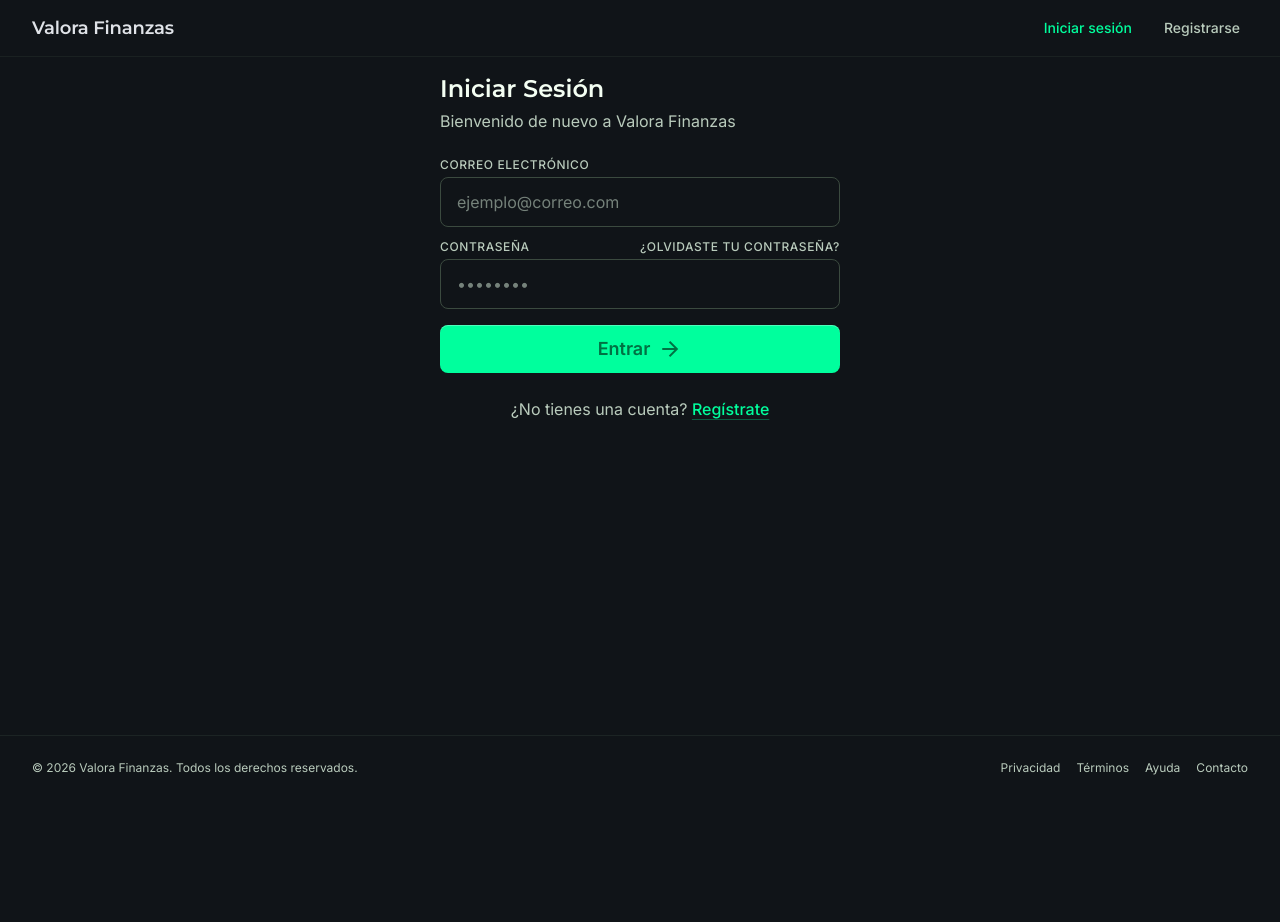
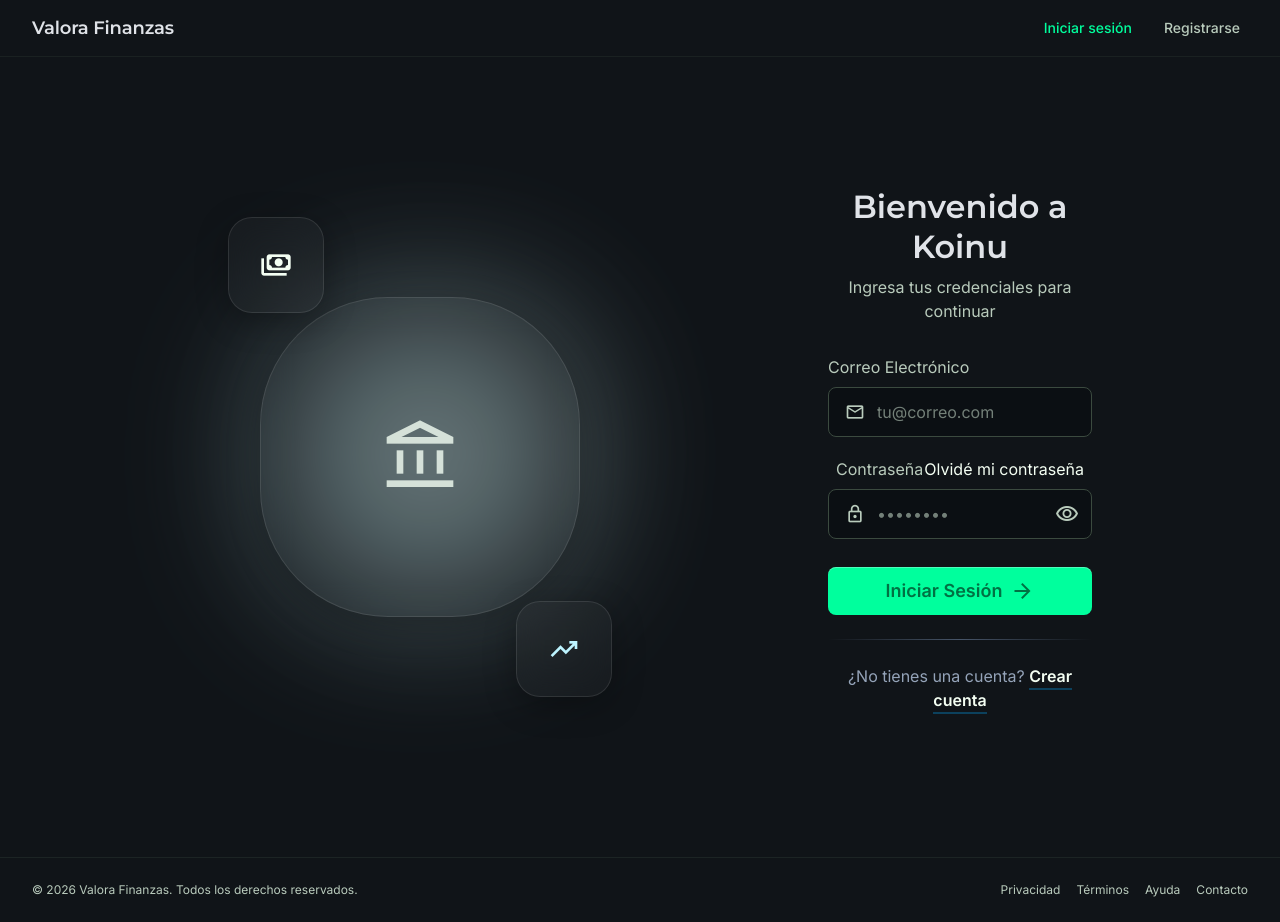
Before and after one commit to jescobar-2025070/Gestion-Finanzas-2025070, an Angular app in the folder frontend/: page /login in a window 1280 px wide. Before the commit the page ends 800 px from the top, so only its background shows below. Built offline with nearby package versions, Linux system fonts and the light colour scheme; no server answers.

Commit message:
feat(login): rediseñar interfaz con glassmorphism y elementos decorativos

```diff
--- a/frontend/src/app/features/auth/pages/login/login.css
+++ b/frontend/src/app/features/auth/pages/login/login.css
@@ -1,22 +1,137 @@
 .auth-page {
-  flex: 1;
+  min-height: 100vh;
   display: flex;
   align-items: center;
   justify-content: center;
-  width: 100%;
-  padding: 16px;
+  background: var(--background);
+  overflow: hidden;
+  padding: 20px;
 }
 
-.auth-wrap {
-  width: 100%;
-  max-width: 400px;
-  display: flex;
-  flex-direction: column;
+/* Left Side - Decorative */
+.auth-decorative {
+  display: none;
+  width: 50%;
+  height: 100vh;
+  position: relative;
+  align-items: center;
+  justify-content: center;
 }
 
-.auth-title {
-  margin: 0 0 4px;
+@media (min-width: 768px) {
+  .auth-decorative {
+    display: flex;
+  }
+
+  .auth-page {
+    padding: 0;
+  }
+}
+
+.auth-decorative__glow {
+  position: absolute;
+  width: 288px;
+  height: 288px;
+  background: var(--secondary);
+  border-radius: 40%;
+  filter: blur(80px);
+  opacity: 0.3;
+}
+
+.auth-decorative__glow--secondary {
+  width: 256px;
+  height: 256px;
+  background: var(--primary);
+  top: 33%;
+  left: 33%;
+  opacity: 0.2;
+}
+
+.auth-decorative__glass-bubble {
+  position: relative;
+  z-index: 10;
+  width: 80%;
+  height: 80%;
+  max-width: 320px;
+  max-height: 320px;
+  background: rgba(255, 255, 255, 0.03);
+  backdrop-filter: blur(16px);
+  -webkit-backdrop-filter: blur(16px);
+  border: 1px solid rgba(255, 255, 255, 0.1);
+  border-radius: 40%;
+  display: flex;
+  align-items: center;
+  justify-content: center;
+  box-shadow: 0 8px 32px 0 rgba(0, 0, 0, 0.3);
+}
+
+.auth-decorative__main-icon {
+  font-size: 80px;
   color: var(--primary);
+  opacity: 0.8;
+}
+
+.auth-decorative__icon {
+  position: absolute;
+  width: 96px;
+  height: 96px;
+  background: rgba(255, 255, 255, 0.03);
+  backdrop-filter: blur(16px);
+  -webkit-backdrop-filter: blur(16px);
+  border: 1px solid rgba(255, 255, 255, 0.1);
+  border-radius: 24px;
+  display: flex;
+  align-items: center;
+  justify-content: center;
+  z-index: 20;
+  box-shadow: 0 8px 32px 0 rgba(0, 0, 0, 0.3);
+}
+
+.auth-decorative__icon .material-symbols-outlined {
+  font-size: 32px;
+}
+
+.auth-decorative__icon--payments {
+  top: 20%;
+  left: 20%;
+  color: var(--primary);
+}
+
+.auth-decorative__icon--trending {
+  bottom: 20%;
+  right: 20%;
+  color: var(--secondary);
+}
+
+/* Right Side - Form */
+.auth-form-container {
+  width: 100%;
+  max-width: 440px;
+}
+
+@media (min-width: 768px) {
+  .auth-form-container {
+    padding: 48px;
+  }
+}
+
+.auth-panel {
+  padding: 32px;
+}
+
+@media (min-width: 768px) {
+  .auth-panel {
+    padding: 40px;
+  }
+}
+
+.auth-header {
+  text-align: center;
+  margin-bottom: 32px;
+}
+
+.auth-header h1 {
+  margin: 0 0 8px;
 }
 
 .auth-header p {
@@ -26,44 +141,70 @@
 .auth-form {
   display: flex;
   flex-direction: column;
-  gap: 12px;
-  margin-top: 24px;
+  gap: 20px;
 }
 
-.form-field__row {
+.auth-field {
+  display: flex;
+  flex-direction: column;
+  gap: 8px;
+}
+
+.auth-field__row {
   display: flex;
   justify-content: space-between;
   align-items: center;
+  margin-left: 8px;
+  margin-right: 8px;
 }
 
-.form-field__link {
-  color: var(--on-surface-variant);
-  transition: color 0.15s ease;
+.auth-field__link {
+  color: var(--primary);
+  transition: color 0.2s ease;
 }
 
-.form-field__link:hover {
-  color: var(--primary-container);
+.auth-field__link:hover {
+  color: var(--primary-fixed);
 }
 
 .auth-submit {
   width: 100%;
-  margin-top: 4px;
+  margin-top: 8px;
+}
+
+.auth-divider {
+  display: flex;
+  align-items: center;
+  gap: 12px;
+  margin: 24px 0;
+}
+
+.auth-divider__line {
+  flex: 1;
+  height: 1px;
+  background: linear-gradient(to right, transparent, #475569, transparent);
 }
 
 .auth-footer {
-  margin-top: 24px;
   text-align: center;
-  color: var(--on-surface-variant);
+  color: #94a3b8;
 }
 
 .auth-link {
-  color: var(--primary-container);
-  font-weight: 500;
-  text-decoration: underline;
-  text-decoration-color: color-mix(in srgb, var(--primary-container) 30%, transparent);
-  text-underline-offset: 4px;
+  color: var(--primary);
+  font-weight: 600;
+  border-bottom: 2px solid rgba(4, 168, 250, 0.3);
+  padding-bottom: 2px;
+  transition: all 0.2s ease;
 }
 
 .auth-link:hover {
-  color: var(--primary-fixed-dim);
+  color: var(--secondary);
+  border-bottom-color: var(--secondary);
 }
+
+.alert {
+  display: flex;
+  align-items: center;
+  gap: 8px;
+}
--- a/frontend/src/app/features/auth/pages/login/login.html
+++ b/frontend/src/app/features/auth/pages/login/login.html
@@ -1,54 +1,97 @@
 <div class="auth-page">
-  <div class="auth-wrap">
-    <div class="auth-header">
-      <h2 class="text-headline-lg-mobile auth-title">Iniciar Sesión</h2>
-      <p class="text-body-md text-on-surface-variant">Bienvenido de nuevo a Valora Finanzas</p>
+  <!-- Left Side: Decorative Elements -->
+  <div class="auth-decorative">
+    <div class="auth-decorative__glow animate-blob"></div>
+    <div class="auth-decorative__glow auth-decorative__glow--secondary animate-blob" style="animation-delay: 2s;"></div>
+    <div class="auth-decorative__glass-bubble">
+      <span class="material-symbols-outlined auth-decorative__main-icon">account_balance</span>
+    </div>
+    <div class="auth-decorative__icon auth-decorative__icon--payments animate-float">
+      <span class="material-symbols-outlined">payments</span>
+    </div>
+    <div class="auth-decorative__icon auth-decorative__icon--trending animate-float-delayed">
+      <span class="material-symbols-outlined">trending_up</span>
+    </div>
   </div>
 
+  <!-- Right Side: Login Form -->
+  <div class="auth-form-container">
+    <div class="auth-panel clay-panel">
+      <div class="auth-header">
+        <h1 class="text-headline-lg text-gradient">Bienvenido a Koinu</h1>
+        <p class="text-body-sm text-on-surface-variant">Ingresa tus credenciales para continuar</p>
+      </div>
+
+      @if (sessionExpiredMessage) {
+        <div class="alert alert--warning animate-fade-in-up">
+          <span class="material-symbols-outlined alert__icon">schedule</span>
+          <span>{{ sessionExpiredMessage }}</span>
+        </div>
+      }
       @if (successMessage) {
-      <p class="alert alert--success">{{ successMessage }}</p>
+        <div class="alert alert--success animate-fade-in-up">
+          <span class="material-symbols-outlined alert__icon">check_circle</span>
+          <span>{{ successMessage }}</span>
+        </div>
       }
       @if (errorMessage) {
-      <p class="alert alert--error">{{ errorMessage }}</p>
+        <div class="alert alert--error animate-fade-in-up">
+          <span class="material-symbols-outlined alert__icon">error</span>
+          <span>{{ errorMessage }}</span>
+        </div>
       }
 
       <form class="auth-form" [formGroup]="form" (ngSubmit)="submit()">
-      <div class="form-field">
-        <label class="form-field__label text-label-sm" for="email">Correo Electrónico</label>
+        <div class="auth-field">
+          <label class="form-field__label" for="email">Correo Electrónico</label>
+          <div class="form-field__input-group">
+            <span class="material-symbols-outlined form-field__icon">mail</span>
             <input
               id="email"
-          class="input"
+              class="form-field__input"
               type="email"
               formControlName="email"
               autocomplete="email"
-          placeholder="ejemplo@correo.com"
+              placeholder="tu@correo.com"
             />
           </div>
+        </div>
 
-      <div class="form-field">
-        <div class="form-field__row">
-          <label class="form-field__label text-label-sm" for="password">Contraseña</label>
-          <a class="form-field__link text-label-sm" href="#">¿Olvidaste tu contraseña?</a>
+        <div class="auth-field">
+          <div class="auth-field__row">
+            <label class="form-field__label" for="password">Contraseña</label>
+            <a class="auth-field__link text-body-sm" href="#">Olvidé mi contraseña</a>
           </div>
+          <div class="form-field__input-group">
+            <span class="material-symbols-outlined form-field__icon">lock</span>
             <input
               id="password"
-          class="input"
-          type="password"
+              class="form-field__input"
+              [type]="showPassword ? 'text' : 'password'"
               formControlName="password"
               autocomplete="current-password"
               placeholder="••••••••"
             />
+            <button type="button" class="form-field__toggle" (click)="togglePassword()" [attr.aria-label]="showPassword ? 'Ocultar contraseña' : 'Mostrar contraseña'">
+              <span class="material-symbols-outlined">{{ showPassword ? 'visibility_off' : 'visibility' }}</span>
+            </button>
+          </div>
         </div>
 
         <button type="submit" class="btn btn--primary auth-submit" [disabled]="submitting">
-        {{ submitting ? 'Entrando…' : 'Entrar' }}
+          {{ submitting ? 'Entrando…' : 'Iniciar Sesión' }}
           <span class="material-symbols-outlined material-symbols-outlined--filled">arrow_forward</span>
         </button>
       </form>
 
-    <p class="auth-footer">
+      <div class="auth-divider">
+        <div class="auth-divider__line"></div>
+      </div>
+
+      <p class="auth-footer text-body-sm">
         ¿No tienes una cuenta?
-      <a class="auth-link" routerLink="/register">Regístrate</a>
+        <a class="auth-link" routerLink="/register">Crear cuenta</a>
       </p>
     </div>
   </div>
+</div>
```
Lines whose indentation alone changed are shown as unchanged.
